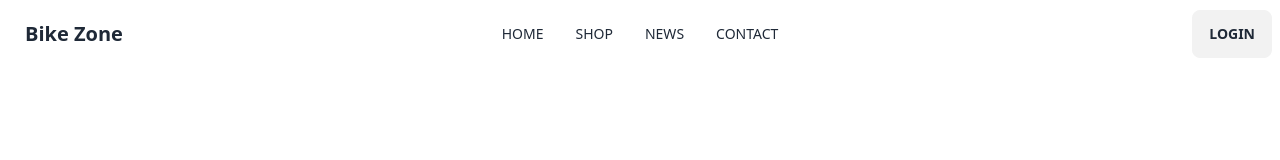
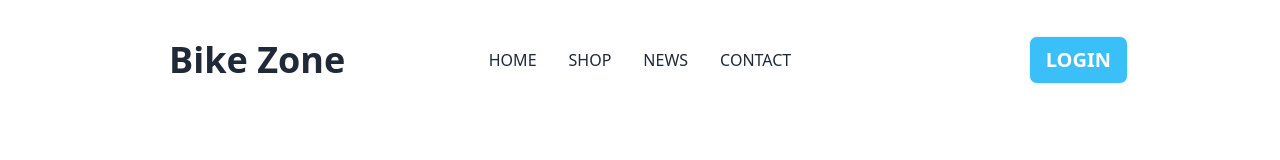
Before and after one commit to mihad-khadem/BikerZone-tailwindcss-practice, a plain HTML site: page index.html in a window 1280 px wide. Drawn offline with nearby package versions, Linux system fonts and the light colour scheme.

Commit message:
Nav Bar Complete

```diff
--- a/index.html
+++ b/index.html
@@ -14,25 +14,26 @@
     <script src="https://cdn.tailwindcss.com"></script>
 
 </head>
-<body>
-    <Section>
+<body class="font-Poppins">
+    <!-- Nav Bar Section  -->
+    <Section class="px-2 py-2 lg:px-36 lg:py-6">
         <div class="navbar bg-base-100">
             <div class="navbar-start">
               <div class="dropdown">
                 <label tabindex="0" class="btn btn-ghost lg:hidden">
                   <svg xmlns="http://www.w3.org/2000/svg" class="h-5 w-5" fill="none" viewBox="0 0 24 24" stroke="currentColor"><path stroke-linecap="round" stroke-linejoin="round" stroke-width="2" d="M4 6h16M4 12h8m-8 6h16" /></svg>
                 </label>
-                <ul tabindex="0" class="menu menu-sm dropdown-content mt-3 z-[1] p-2 shadow bg-base-100 rounded-box w-52">
+                <ul tabindex="0" class="menu menu-sm dropdown-content mt-3 z-[1] p-2 shadow bg-base-100 rounded-box w-52 text-base">
                     <li><a>HOME</a></li>
                     <li><a>SHOP</a></li>
                     <li><a>NEWS</a></li>
                     <li><a>CONTACT</a></li>
                 </ul>
               </div>
-              <a class="btn btn-ghost normal-case text-xl">Bike Zone</a>
+              <a class="btn btn-ghost normal-case text-4xl">Bike Zone</a>
             </div>
             <div class="navbar-center hidden lg:flex">
-              <ul class="menu menu-horizontal px-1">
+              <ul class="menu menu-horizontal px-1 text-base">
                 <li><a>HOME</a></li>
                 <li><a>SHOP</a></li>
                 <li><a>NEWS</a></li>
@@ -40,10 +41,11 @@
               </ul>
             </div>
             <div class="navbar-end">
-              <a class="btn">LOGIN</a>
+              <a class="btn bg-info text-white text-xl font-bold">LOGIN</a>
             </div>
           </div>
     </Section>
 
+
 </body>
 </html>
```
